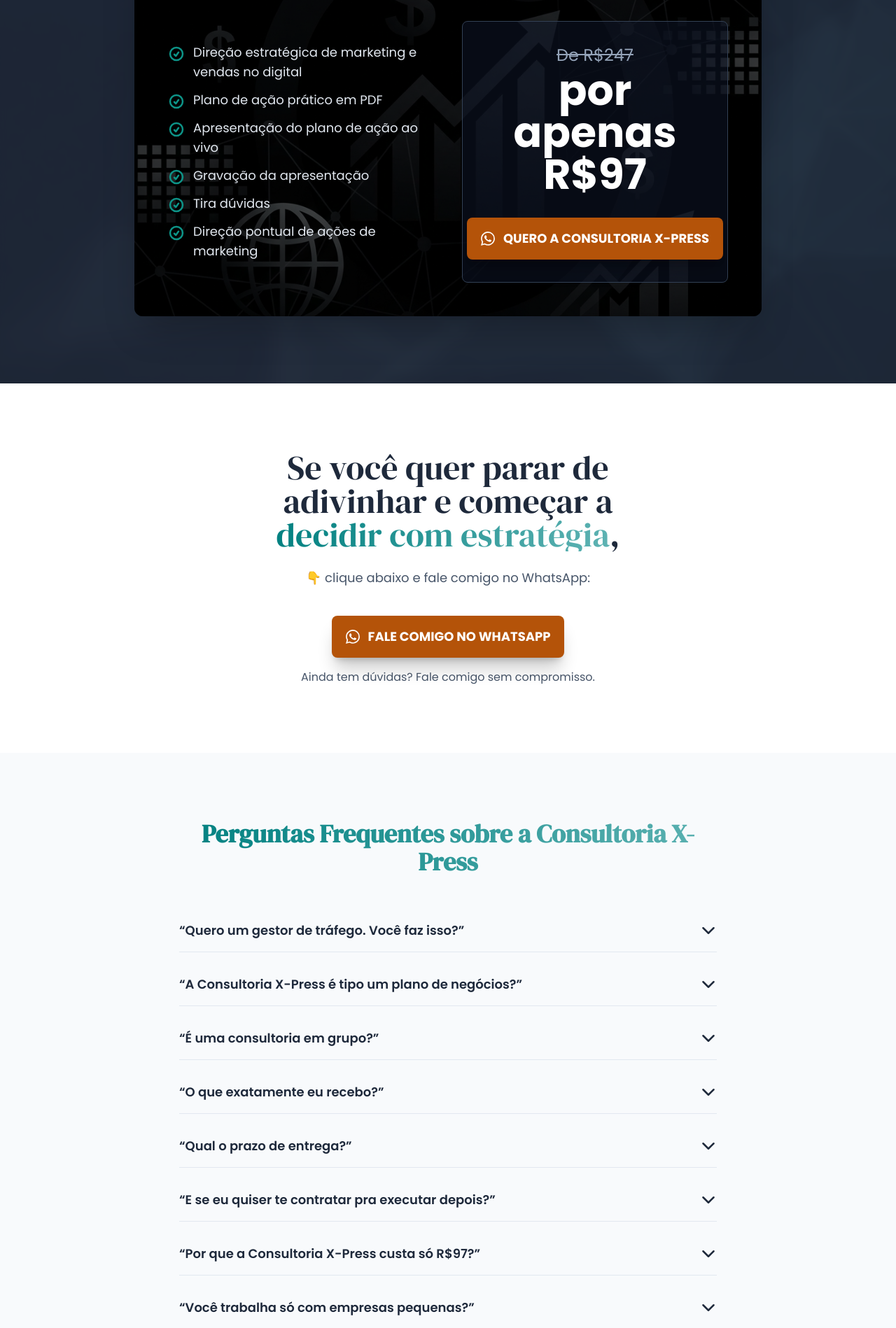
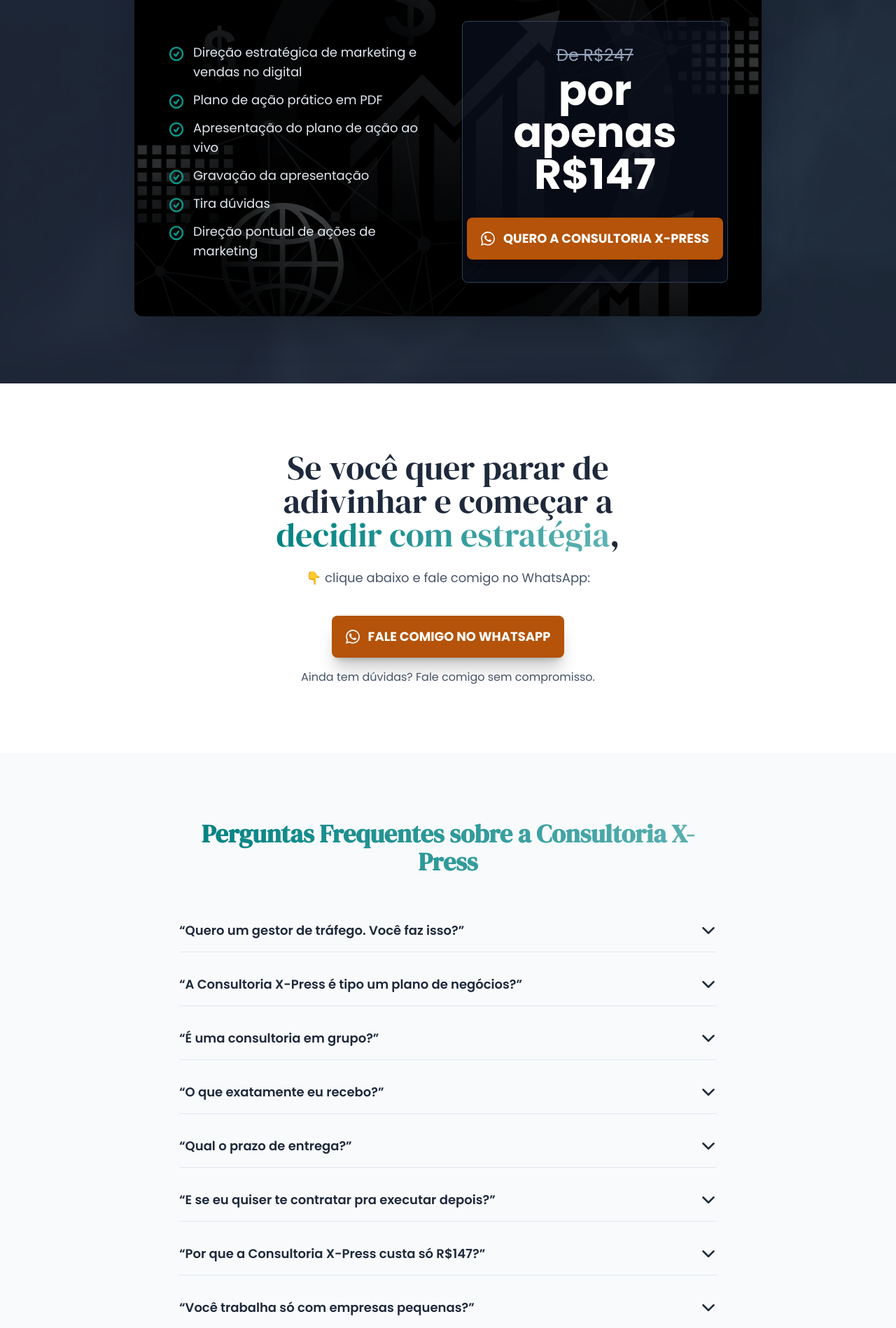
Before and after one commit to ramonb-prog/ramonbordoni.com.br, a React (Vite) app: page / in a window 1280 px wide. Shown: the part 9082-10980 px from the top of the page at 70% size. Built offline with nearby package versions, Linux system fonts and the light colour scheme.

Commit message:
feat(pricing): update price to R\ and configure base path for /consultoria/

```diff
--- a/App.tsx
+++ b/App.tsx
@@ -431,7 +431,7 @@ const OfferSection = () => (
                             </ul>
                             <div className="bg-slate-900/50 p-6 sm:p-8 rounded-lg text-center border border-slate-700 w-full max-w-md">
                                 <p className="text-xl md:text-2xl text-slate-400 line-through">De R$247</p>
-                                <p className="text-4xl sm:text-5xl md:text-6xl font-bold text-white mt-1">por apenas R$97</p>
+                                <p className="text-4xl sm:text-5xl md:text-6xl font-bold text-white mt-1">por apenas R$147</p>
                                 <div className="mt-8 flex justify-center">
                                     <CTAButton
                                         href="https://wa.me/5511999999999?text=Ol%C3%A1!%20Tenho%20interesse%20na%20Consultoria%20X-Press%20e%20gostaria%20de%20saber%20mais."
@@ -513,7 +513,7 @@ const FaqSection = () => (
                             <p>Perfeito — é o caminho ideal. A X-Press é justamente o primeiro passo antes da execução. Depois que você tiver o plano validado, posso assumir o tráfego pago, automações, funil, CRM, Google Meu Negócio, gestão de influenciadores ou o que fizer mais sentido.</p>
                             <p>A ideia é simples: primeiro, clareza. Depois, ação.</p>
                         </FaqItem>
-                        <FaqItem question="“Por que a Consultoria X-Press custa só R$97?”">
+                        <FaqItem question="“Por que a Consultoria X-Press custa só R$147?”">
                             <p>Porque é o valor de lançamento e validação do formato. Normalmente, uma consultoria personalizada desse tipo custaria R$247 ou mais, mas decidi liberar um valor simbólico por tempo limitado. É uma forma de você testar a metodologia, ganhar visão de negócio e sair com um plano pronto — gastando pouco e com orientação de quem já vive o marketing na prática.</p>
                         </FaqItem>
                         <FaqItem question="“Você trabalha só com empresas pequenas?”">
--- a/vite.config.ts
+++ b/vite.config.ts
@@ -5,6 +5,7 @@ import react from '@vitejs/plugin-react';
 export default defineConfig(({ mode }) => {
     const env = loadEnv(mode, '.', '');
     return {
+      base: '/consultoria/',
       server: {
         port: 3000,
         host: '0.0.0.0',
```
